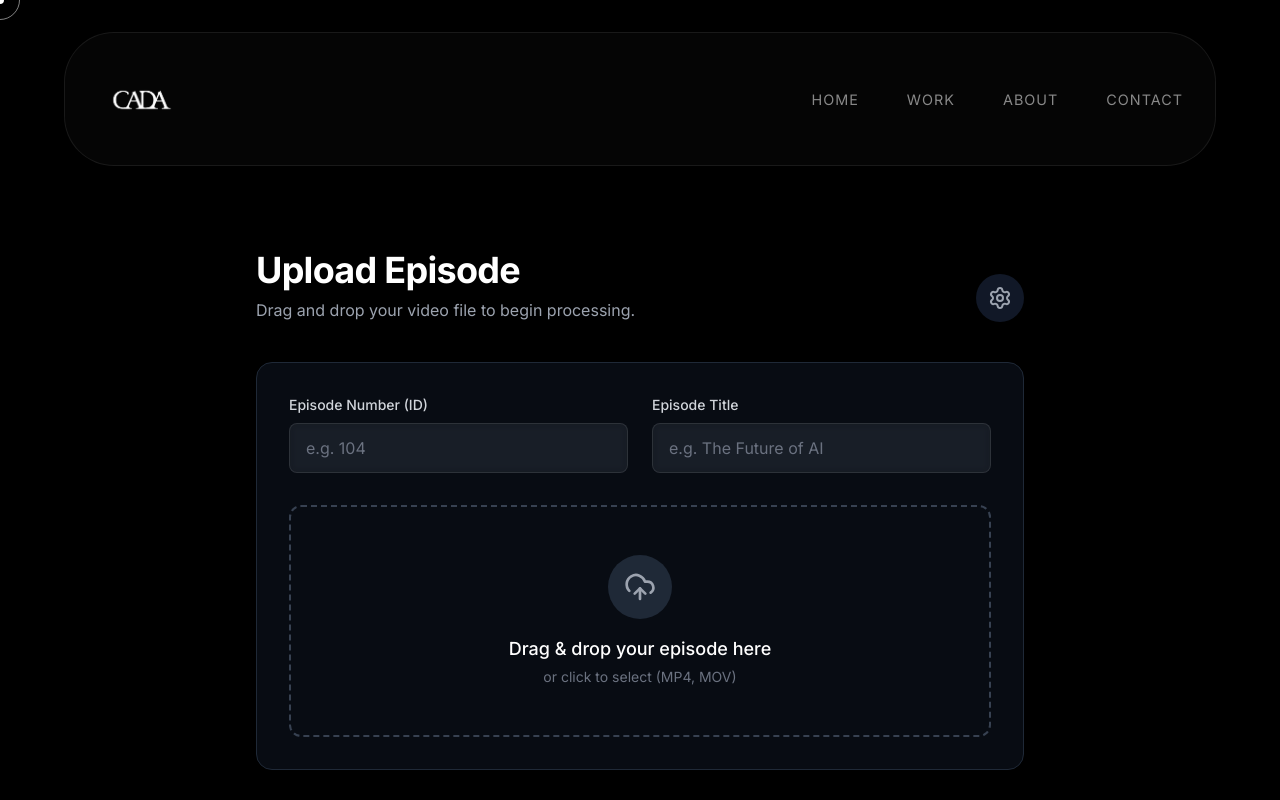
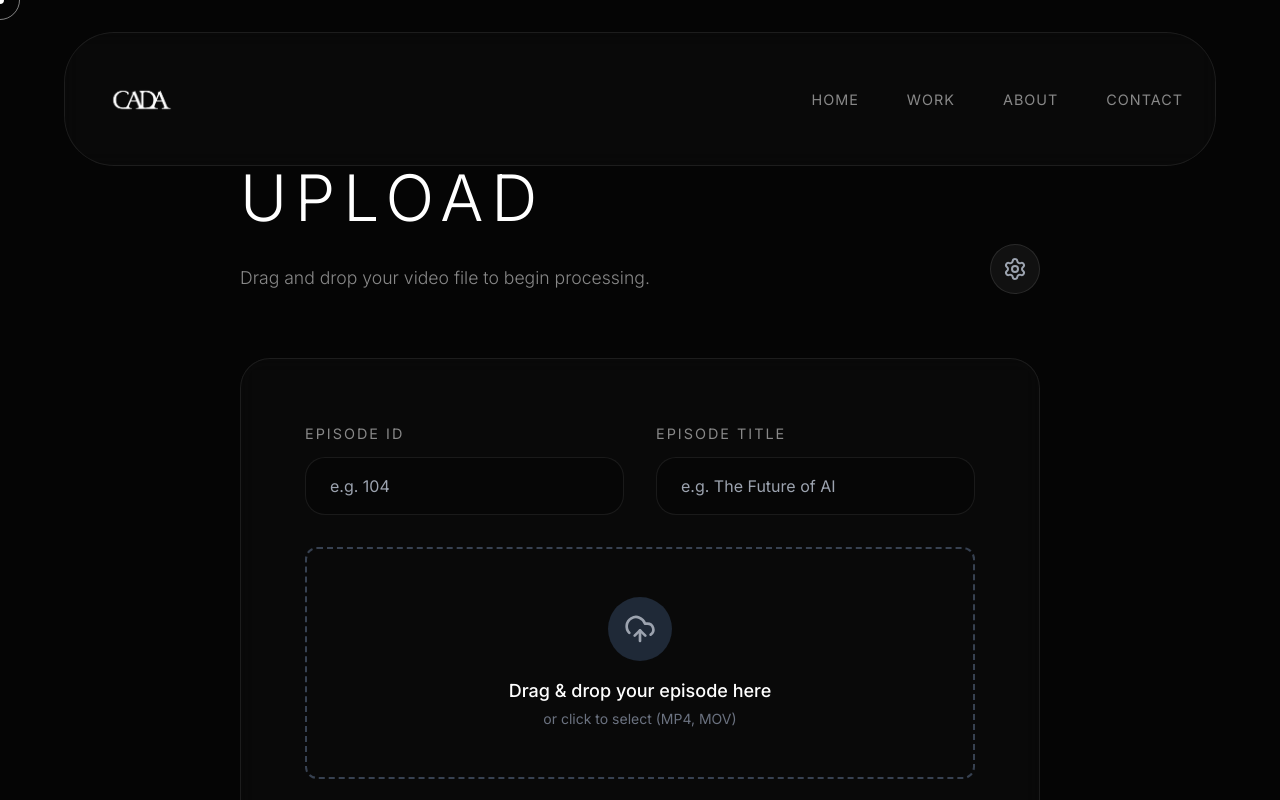
Before and after one commit to Duhvid143/cadafilms, a Next.js app: page /admin/upload in a window 1280 px wide. Shown: the top 800 px of the page. Built offline with nearby package versions, Linux system fonts and the light colour scheme; no server answers; sample sign-in values are in the browser's storage.

Commit message:
Redesign upload page to match contact form aesthetic (glassmorphism, typography, colors)

```diff
--- a/src/app/admin/upload/page.tsx
+++ b/src/app/admin/upload/page.tsx
@@ -7,8 +7,7 @@ import { onAuthStateChanged } from "firebase/auth";
 import { useRouter } from "next/navigation";
 import { toast } from "sonner";
 import Dropzone from "@/components/Dropzone";
-import Button from "@/components/Button";
-import { Upload, Settings } from "lucide-react";
+import { Settings } from "lucide-react";
 import MFAEnrollment from "@/components/MFAEnrollment";
 import AdminSettings from "@/components/AdminSettings";
 
@@ -88,41 +87,129 @@ export default function UploadPage() {
 
     if (loading) return <div className="min-h-screen bg-black flex items-center justify-center text-white">Loading...</div>;
 
+    // Styles matching Contact.css
+    const styles = {
+        page: {
+            backgroundColor: '#050505',
+            minHeight: '100vh',
+            paddingTop: '150px',
+            paddingBottom: '8rem',
+            display: 'flex',
+            flexDirection: 'column' as const,
+            alignItems: 'center',
+            width: '100%'
+        },
+        container: {
+            maxWidth: '1200px',
+            width: '100%',
+            padding: '0 2rem',
+            display: 'flex',
+            flexDirection: 'column' as const,
+            alignItems: 'center'
+        },
+        header: {
+            width: '100%',
+            maxWidth: '800px',
+            marginBottom: '4rem',
+            display: 'flex',
+            justifyContent: 'space-between',
+            alignItems: 'flex-end'
+        },
+        title: {
+            fontSize: '4rem',
+            fontWeight: 300,
+            textTransform: 'uppercase' as const,
+            letterSpacing: '0.5rem',
+            marginBottom: '1rem',
+            color: '#ffffff'
+        },
+        subtitle: {
+            color: '#888888',
+            fontSize: '1.1rem',
+            fontWeight: 300,
+            lineHeight: 1.8
+        },
+        formContainer: {
+            width: '100%',
+            maxWidth: '800px',
+            background: 'rgba(255, 255, 255, 0.02)',
+            padding: '4rem',
+            borderRadius: '30px',
+            border: '1px solid rgba(255, 255, 255, 0.08)',
+            backdropFilter: 'blur(10px)'
+        },
+        label: {
+            display: 'block',
+            marginBottom: '0.8rem',
+            fontSize: '0.9rem',
+            color: '#888888',
+            textTransform: 'uppercase' as const,
+            letterSpacing: '2px'
+        },
+        input: {
+            width: '100%',
+            padding: '1rem 1.5rem',
+            background: 'rgba(0, 0, 0, 0.3)',
+            border: '1px solid rgba(255, 255, 255, 0.08)',
+            borderRadius: '20px',
+            color: '#ffffff',
+            fontSize: '1rem',
+            outline: 'none',
+            transition: 'all 0.3s ease'
+        },
+        uploadCard: {
+            marginTop: '3rem',
+            padding: '2rem',
+            borderRadius: '20px',
+            background: 'rgba(0, 0, 0, 0.3)',
+            border: '1px solid rgba(255, 255, 255, 0.08)'
+        }
+    };
+
     return (
-        <div className="min-h-screen w-full bg-black flex flex-col items-center px-4" style={{ display: 'flex', flexDirection: 'column', alignItems: 'center', minHeight: '100vh', width: '100%', paddingTop: '250px' }}>
-            <div className="w-full max-w-3xl">
-                <div className="mb-10 flex items-end justify-between">
+        <div style={styles.page}>
+            <div style={styles.container}>
+                <div style={styles.header}>
                     <div>
-                        <h1 className="text-4xl font-bold text-white mb-2">Upload Episode</h1>
-                        <p className="text-gray-400">Drag and drop your video file to begin processing.</p>
+                        <h1 style={styles.title}>Upload</h1>
+                        <p style={styles.subtitle}>Drag and drop your video file to begin processing.</p>
                     </div>
                     <button
                         onClick={() => setIsSettingsOpen(true)}
-                        className="p-3 bg-gray-900 rounded-full text-gray-400 hover:text-white hover:bg-gray-800 transition-all border border-gray-800"
+                        className="p-3 rounded-full text-gray-400 hover:text-white transition-all"
+                        style={{ background: 'rgba(255,255,255,0.05)', border: '1px solid rgba(255,255,255,0.1)' }}
                         title="Account Settings"
                     >
                         <Settings size={24} />
                     </button>
                 </div>
 
-                <div className="bg-gray-900/50 border border-gray-800 rounded-2xl p-8 backdrop-blur-sm">
-                    <div className="grid grid-cols-1 md:grid-cols-2 gap-6 mb-8">
+                <div style={styles.formContainer}>
+                    <div className="grid grid-cols-1 md:grid-cols-2 gap-8 mb-8">
                         <div>
-                            <label className="block text-sm font-medium text-gray-300 mb-2">
-                                Episode Number (ID)
+                            <label style={styles.label}>
+                                Episode ID
                             </label>
                             <input
                                 type="text"
                                 value={episodeNumber}
                                 onChange={(e) => setEpisodeNumber(e.target.value)}
                                 placeholder="e.g. 104"
-                                className="w-full px-4 py-3 bg-white/5 border border-white/10 rounded-lg text-white focus:ring-2 focus:ring-white/20 focus:border-white/50 outline-none transition-all placeholder-gray-500 backdrop-blur-sm"
+                                style={styles.input}
                                 disabled={uploading}
+                                onFocus={(e) => {
+                                    e.target.style.borderColor = '#ffffff';
+                                    e.target.style.background = 'rgba(255, 255, 255, 0.05)';
+                                }}
+                                onBlur={(e) => {
+                                    e.target.style.borderColor = 'rgba(255, 255, 255, 0.08)';
+                                    e.target.style.background = 'rgba(0, 0, 0, 0.3)';
+                                }}
                             />
                         </div>
 
                         <div>
-                            <label className="block text-sm font-medium text-gray-300 mb-2">
+                            <label style={styles.label}>
                                 Episode Title
                             </label>
                             <input
@@ -130,8 +217,16 @@ export default function UploadPage() {
                                 value={title}
                                 onChange={(e) => setTitle(e.target.value)}
                                 placeholder="e.g. The Future of AI"
-                                className="w-full px-4 py-3 bg-white/5 border border-white/10 rounded-lg text-white focus:ring-2 focus:ring-white/20 focus:border-white/50 outline-none transition-all placeholder-gray-500 backdrop-blur-sm"
+                                style={styles.input}
                                 disabled={uploading}
+                                onFocus={(e) => {
+                                    e.target.style.borderColor = '#ffffff';
+                                    e.target.style.background = 'rgba(255, 255, 255, 0.05)';
+                                }}
+                                onBlur={(e) => {
+                                    e.target.style.borderColor = 'rgba(255, 255, 255, 0.08)';
+                                    e.target.style.background = 'rgba(0, 0, 0, 0.3)';
+                                }}
                             />
                         </div>
                     </div>
@@ -139,29 +234,13 @@ export default function UploadPage() {
                     <Dropzone onFileSelect={handleUpload} disabled={uploading} />
 
                     {uploading && (
-                        <div
-                            className="mt-12 p-8 rounded-2xl shadow-2xl border border-gray-800"
-                            style={{
-                                backgroundColor: '#111827', // bg-gray-900
-                                marginTop: '3rem',
-                                padding: '2rem',
-                                borderRadius: '1rem',
-                                border: '1px solid #1f2937'
-                            }}
-                        >
-                            <div
-                                style={{
-                                    display: 'flex',
-                                    justifyContent: 'space-between',
-                                    alignItems: 'flex-end',
-                                    marginBottom: '1.5rem'
-                                }}
-                            >
+                        <div style={styles.uploadCard}>
+                            <div style={{ display: 'flex', justifyContent: 'space-between', alignItems: 'flex-end', marginBottom: '1.5rem' }}>
                                 <div>
                                     <h3 style={{ fontSize: '1.25rem', fontWeight: 600, color: 'white', marginBottom: '0.5rem' }}>
                                         {uploadSuccess ? "Upload Complete!" : "Uploading Episode"}
                                     </h3>
-                                    <p style={{ fontSize: '0.875rem', color: '#9ca3af' }}>
+                                    <p style={{ fontSize: '0.875rem', color: '#888888' }}>
                                         {uploadSuccess ? "AI processing started..." : "Securely transferring to CADA Cloud..."}
                                     </p>
                                 </div>
@@ -171,20 +250,17 @@ export default function UploadPage() {
                             </div>
 
                             {/* Progress Bar Container */}
-                            <div
-                                style={{
+                            <div style={{
                                 width: '100%',
                                 height: '24px',
-                                    backgroundColor: '#374151', // bg-gray-700
+                                backgroundColor: 'rgba(255,255,255,0.05)',
                                 borderRadius: '9999px',
                                 overflow: 'hidden',
                                 position: 'relative',
-                                    border: '1px solid #4b5563'
-                                }}
-                            >
+                                border: '1px solid rgba(255,255,255,0.1)'
+                            }}>
                                 {/* Animated Fill */}
-                                <div
-                                    style={{
+                                <div style={{
                                     height: '100%',
                                     borderRadius: '9999px',
                                     transition: 'width 300ms ease-out',
@@ -196,8 +272,7 @@ export default function UploadPage() {
                                     display: 'flex',
                                     alignItems: 'center',
                                     justifyContent: 'flex-end'
-                                    }}
-                                >
+                                }}>
                                     {/* Shimmer Overlay */}
                                     <div className="animate-shimmer" style={{
                                         position: 'absolute',
@@ -208,7 +283,7 @@ export default function UploadPage() {
                                 </div>
                             </div>
 
-                            <div style={{ marginTop: '1.5rem', display: 'flex', alignItems: 'center', justifyContent: 'center', gap: '0.75rem', fontSize: '0.875rem', color: '#9ca3af', fontWeight: 500 }}>
+                            <div style={{ marginTop: '1.5rem', display: 'flex', alignItems: 'center', justifyContent: 'center', gap: '0.75rem', fontSize: '0.875rem', color: '#888888', fontWeight: 500 }}>
                                 <div style={{
                                     width: '8px',
                                     height: '8px',
```
Lines whose indentation alone changed are shown as unchanged.
